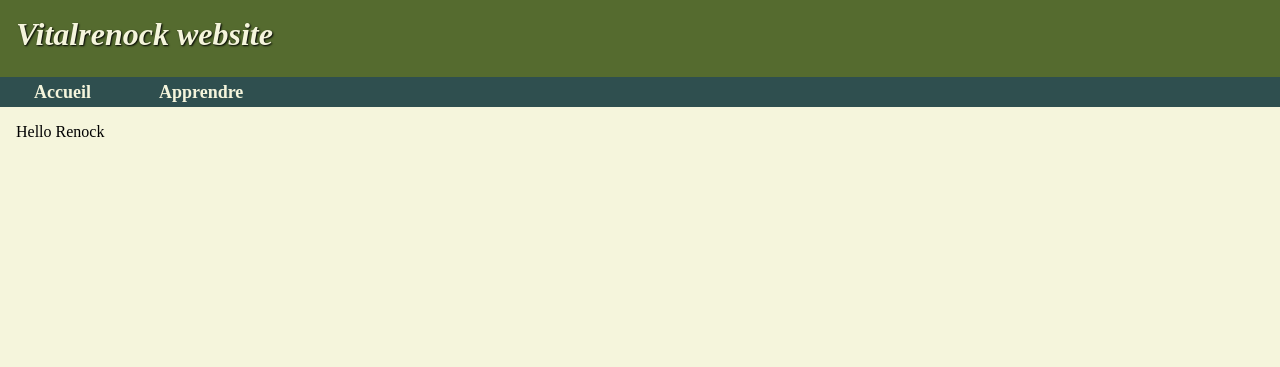
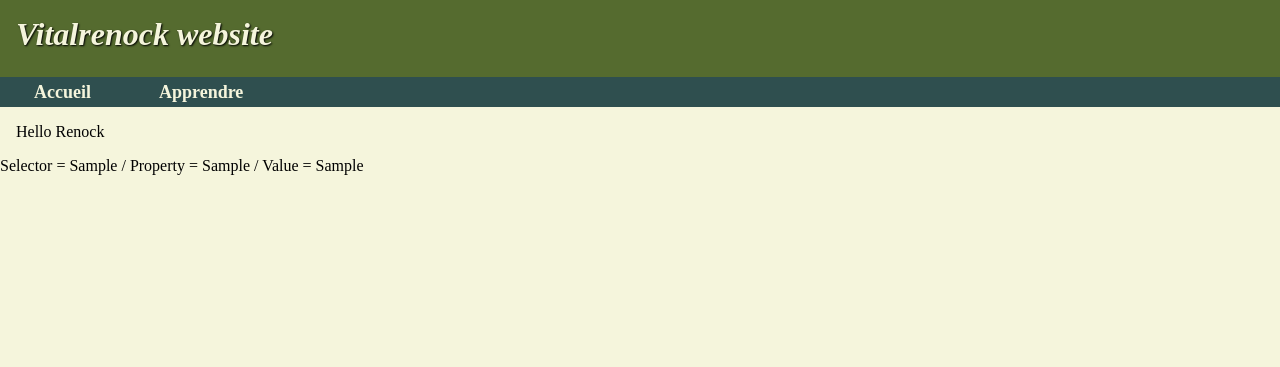
Before and after one commit to VitalRenock/STUDY_Javascript, a PHP site: page / in a window 1280 px wide. Shown: the top 367 px of the page. Run offline with PHP 8.4, Linux system fonts and the light colour scheme; tables that the repository leaves empty or names only in its code hold one stand-in row (values such as "Sample post").

Commit message:
Update mineur

```diff
--- /dev/null
+++ b/includes/connect_db.php
@@ -0,0 +1,15 @@
+<?php
+     function connectDB(){
+        $host = '127.0.0.1';
+        $user = 'root';
+        $password = '';
+        $database = 'vitalrenock_web';
+        $port = 3306;
+
+        $mysqli = mysqli_connect($host, $user, $password, $database, $port);
+        if (mysqli_connect_errno()) {
+            echo "Echec lors de la connexion à MySQL : " . mysqli_connect_error();
+        }
+        return $mysqli;
+    }
+?>
--- a/index.php
+++ b/index.php
@@ -3,6 +3,7 @@
 <head>
 
     <?php include("includes/meta&css.php"); ?>
+    <?php include("includes/connect_db.php"); ?>
 
     <title>Accueil</title>
 </head>
@@ -12,5 +13,36 @@
     <?php include("includes/menu.php"); ?>
 
     <p>Hello Renock</p>
+
+
+    <?php
+        $mysqli = connectDB();
+
+
+        $sql2 = "UPDATE style_css SET css_value = 'orange' WHERE css_value = 'green'";
+        $result2 = $mysqli->query($sql2);
+
+
+        $sql = "SELECT css_selector, css_property, css_value FROM style_css";
+        $result = $mysqli->query($sql);
+        $value;
+
+        if ($result->num_rows > 0)
+        {
+            while($row = $result->fetch_assoc())    // output data of each row
+            {
+                echo "Selector = " . $row["css_selector"]. " / Property = " . $row["css_property"]. " / Value = " . $row["css_value"]. "<br>";
+                $value = $row["css_value"];
+            }
+
+        }
+        else
+            echo "0 results";
+    ?>
+
+    <script type="text/javascript">
+        var css_value = "<?php echo $value; ?>"
+        document.body.style.backgroundColor = css_value
+    </script>
 </body>
 </html>
```
Also changed, not shown: javascript/demo_js_document.js (+23 -0 lines).
